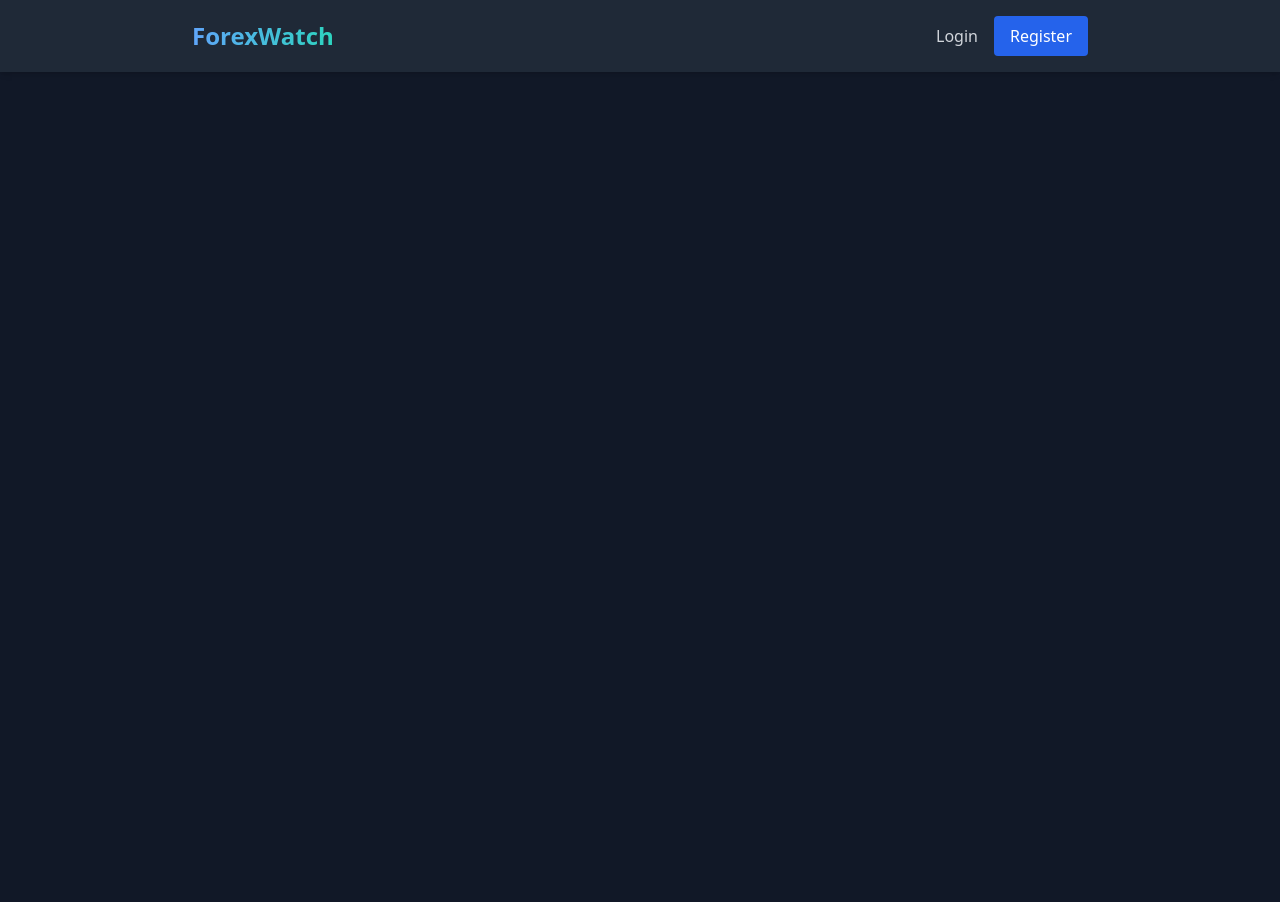
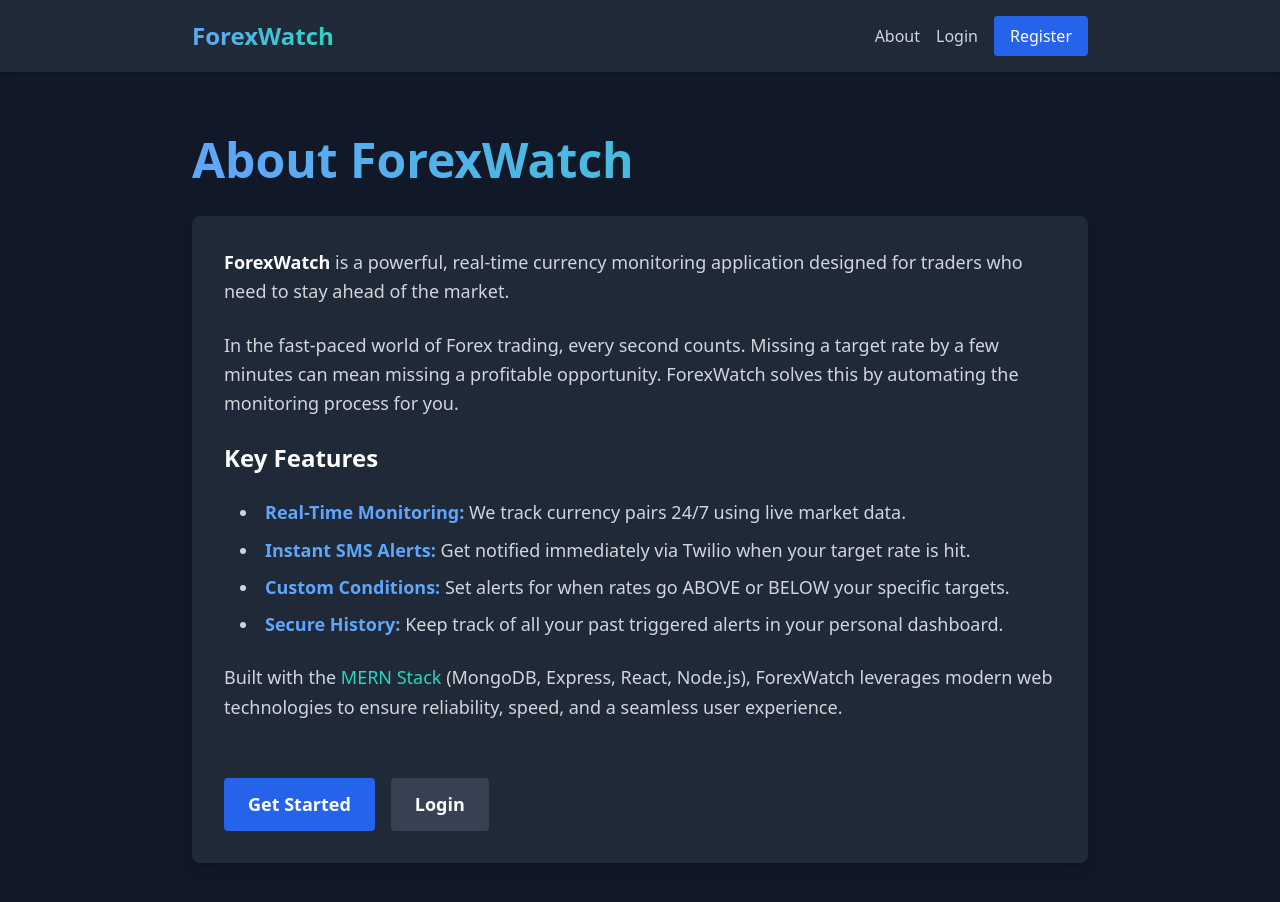
Before and after one commit to Aditanwar/ForexWatch, a React (Vite) app in the folder client/: page /about in a window 1280 px wide. Before the commit the page ends 800 px from the top, so only its background shows below. Built offline with nearby package versions, Linux system fonts and the light colour scheme; no server answers.

Commit message:
Add About page

```diff
--- a/client/src/App.jsx
+++ b/client/src/App.jsx
@@ -7,6 +7,8 @@ import AlertForm from './components/AlertForm';
 import AlertList from './components/AlertList';
 import Login from './pages/Login';
 import Register from './pages/Register';
+
+import About from './pages/About';
 
 const Dashboard = () => {
   const [refreshTrigger, setRefreshTrigger] = useState(0);
@@ -35,6 +37,7 @@ function App() {
           <Navbar />
           <Routes>
             <Route path="/" element={<Dashboard />} />
+            <Route path="/about" element={<About />} />
             <Route path="/login" element={<Login />} />
             <Route path="/register" element={<Register />} />
           </Routes>
--- a/client/src/components/Navbar.jsx
+++ b/client/src/components/Navbar.jsx
@@ -20,6 +20,7 @@ const Navbar = () => {
 
     const guestLinks = (
         <div className="flex items-center space-x-4">
+            <Link to="/about" className="text-gray-300 hover:text-white transition">About</Link>
             <Link to="/login" className="text-gray-300 hover:text-white transition">Login</Link>
             <Link to="/register" className="bg-blue-600 hover:bg-blue-700 text-white px-4 py-2 rounded transition">Register</Link>
         </div>
--- /dev/null
+++ b/client/src/pages/About.jsx
@@ -0,0 +1,55 @@
+import React from 'react';
+import { Link } from 'react-router-dom';
+
+const About = () => {
+    return (
+        <div className="min-h-screen bg-gray-900 text-white p-8">
+            <div className="max-w-4xl mx-auto">
+                <h1 className="text-5xl font-extrabold text-transparent bg-clip-text bg-gradient-to-r from-blue-400 to-teal-400 mb-8">
+                    About ForexWatch
+                </h1>
+
+                <div className="bg-gray-800 p-8 rounded-lg shadow-lg space-y-6 text-lg text-gray-300 leading-relaxed">
+                    <p>
+                        <strong className="text-white">ForexWatch</strong> is a powerful, real-time currency monitoring application designed for traders who need to stay ahead of the market.
+                    </p>
+
+                    <p>
+                        In the fast-paced world of Forex trading, every second counts. Missing a target rate by a few minutes can mean missing a profitable opportunity. ForexWatch solves this by automating the monitoring process for you.
+                    </p>
+
+                    <h2 className="text-2xl font-bold text-white mt-6">Key Features</h2>
+                    <ul className="list-disc list-inside space-y-2 ml-4">
+                        <li>
+                            <span className="text-blue-400 font-semibold">Real-Time Monitoring:</span> We track currency pairs 24/7 using live market data.
+                        </li>
+                        <li>
+                            <span className="text-blue-400 font-semibold">Instant SMS Alerts:</span> Get notified immediately via Twilio when your target rate is hit.
+                        </li>
+                        <li>
+                            <span className="text-blue-400 font-semibold">Custom Conditions:</span> Set alerts for when rates go ABOVE or BELOW your specific targets.
+                        </li>
+                        <li>
+                            <span className="text-blue-400 font-semibold">Secure History:</span> Keep track of all your past triggered alerts in your personal dashboard.
+                        </li>
+                    </ul>
+
+                    <p className="mt-8">
+                        Built with the <span className="text-teal-400">MERN Stack</span> (MongoDB, Express, React, Node.js), ForexWatch leverages modern web technologies to ensure reliability, speed, and a seamless user experience.
+                    </p>
+
+                    <div className="pt-8 flex gap-4">
+                        <Link to="/register" className="bg-blue-600 hover:bg-blue-700 text-white font-bold py-3 px-6 rounded transition duration-200">
+                            Get Started
+                        </Link>
+                        <Link to="/login" className="bg-gray-700 hover:bg-gray-600 text-white font-bold py-3 px-6 rounded transition duration-200">
+                            Login
+                        </Link>
+                    </div>
+                </div>
+            </div>
+        </div>
+    );
+};
+
+export default About;
```
